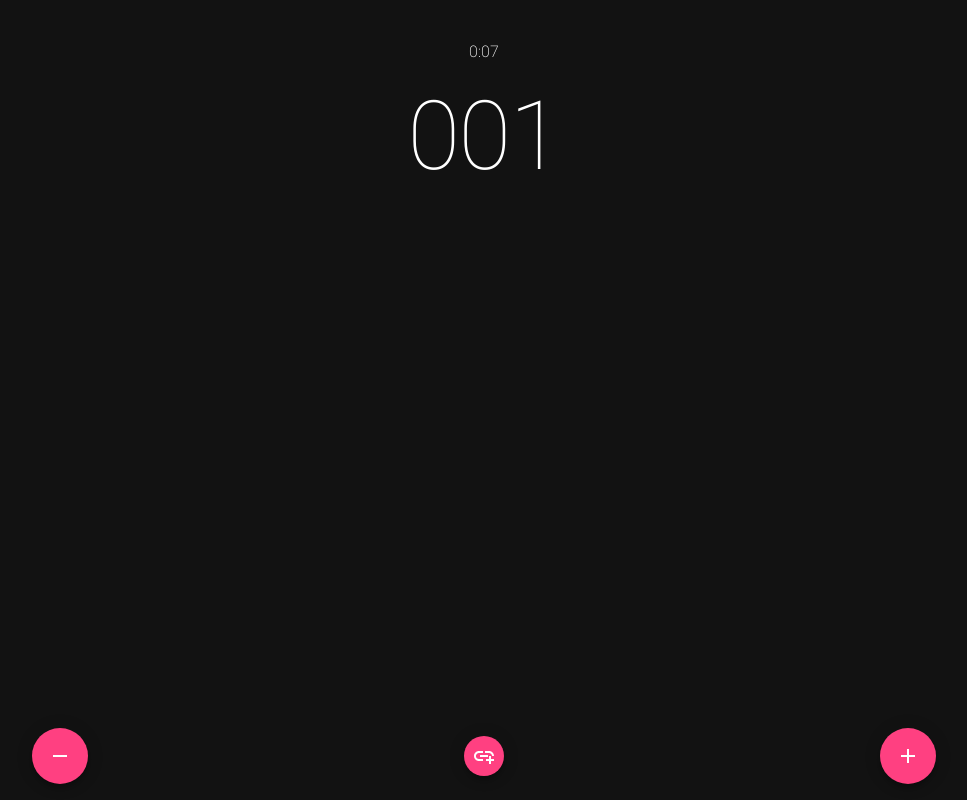
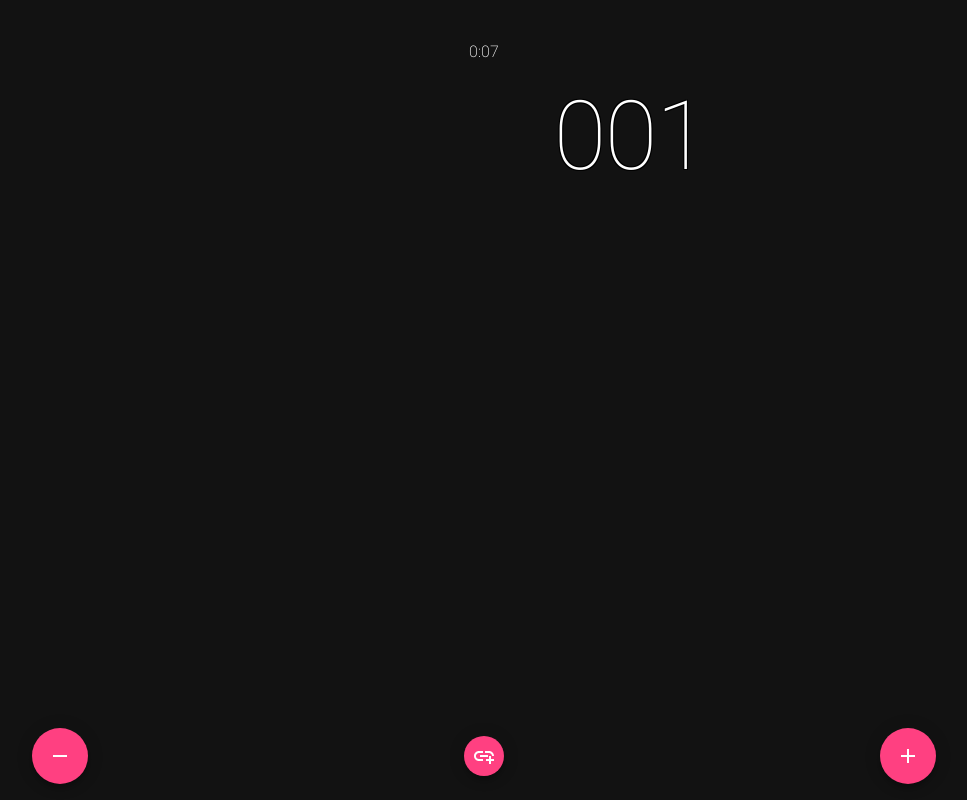
Before and after one commit to adambuczek/knitting-tool, a React (Create React App) app: page / in a window 1280 px wide. Shown: the whole page, without its empty margins (156-1123 px from the left). Built offline with nearby package versions, Linux system fonts and the light colour scheme.

Commit message:
fox counters

```diff
--- a/src/Counter.tsx
+++ b/src/Counter.tsx
@@ -95,10 +95,13 @@ function CounterComponent({ counter, increment, decrement, edit, remove }: Count
               />
             </Box>
           )}
-          <Box sx={{ width: '25vw' }}>
+          <Box sx={{ width: '66vw' }}>
             <Typography
               variant={counterSize}
               component="div"
+              sx={{
+                textShadow: "-1px -1px 0 #000, 1px -1px 0 #000, -1px 1px 0 #000, 1px 1px 0 #000"
+              }}
             >
               { getLabelForValue(counter, counter.value) }
             </Typography>
```
